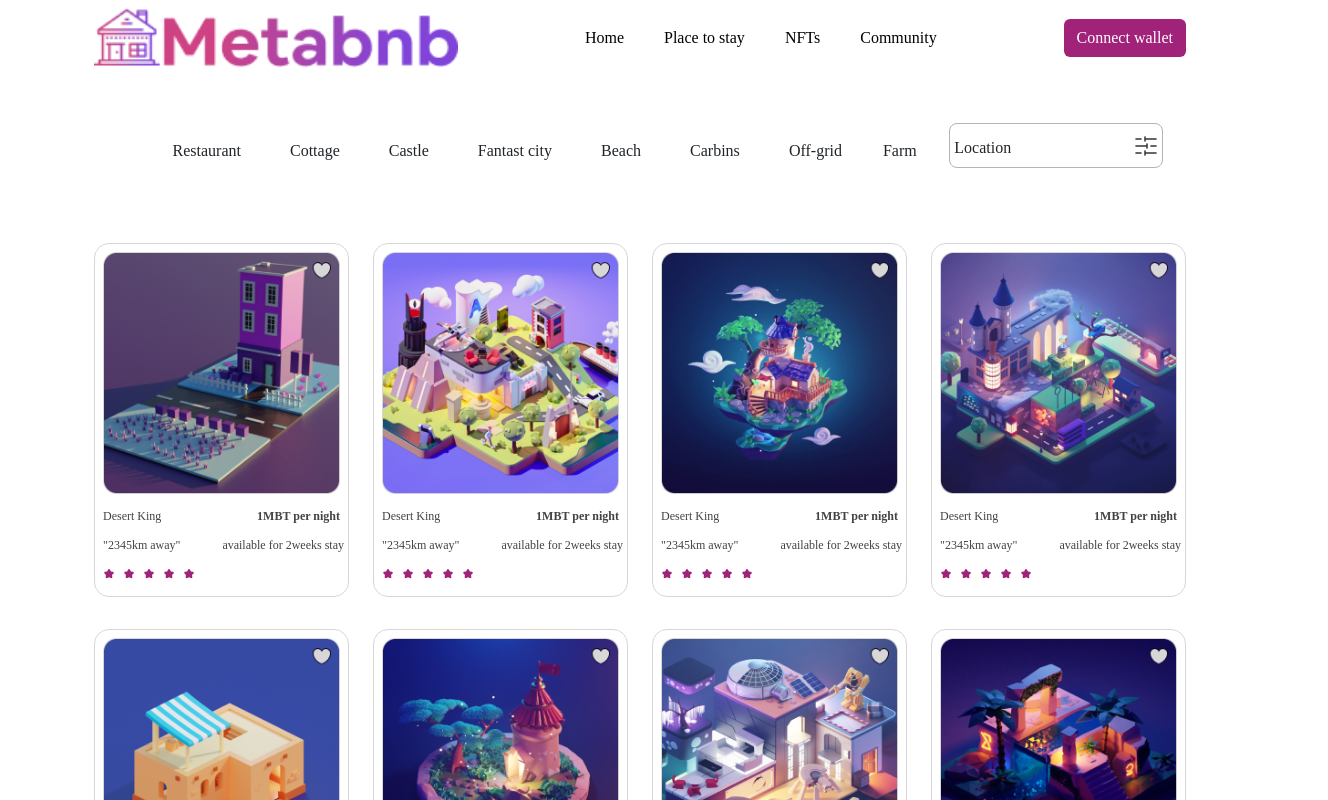
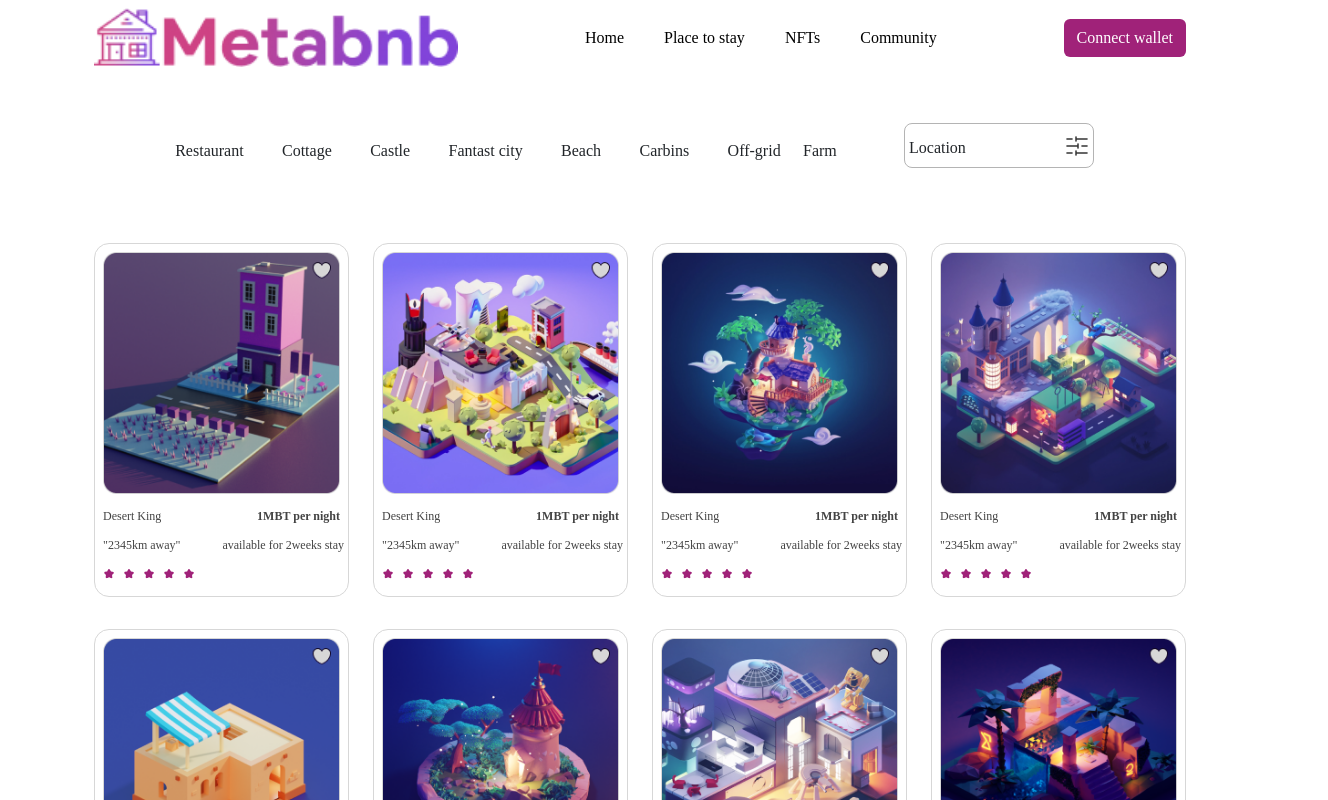
Before and after one commit to Maiqel1/hngtask3, a React (Create React App) app: page /place in a window 1280 px wide. Shown: the top 800 px of the page, 1328 px wide, since content can reach past the window. Built offline with nearby package versions, Linux system fonts and the light colour scheme; a web font is replaced by a local one.

Commit message:
fix: fixed nav on places page

```diff
--- a/src/components/PlacesNav.jsx
+++ b/src/components/PlacesNav.jsx
@@ -3,56 +3,25 @@ import  Location   from '../assets/img/location.png'
 function PlacesNav() {
 
   return (
-    <div className="container-fluid mt-5 ms-0 ms-md-5 ">
+    <div className="container mt-5 ms-0 ms-md-5 ">
          <div className=" row">
             <div className='d-flex justify-content-around  flex-wrap col-md-8 mt-3 ps-0 ps-md-5 ms-0  ms-md-5'>
-            <p className='ms-2'>Restaurant</p>
-            <p className='ms-2'>Cottage</p>
-            <p className='ms-2'>Castle</p>
-            <p className='ms-2'>Fantast city</p>
-            <p className='ms-2'>Beach</p>
-            <p className='ms-2'>Carbins</p>
-            <p className='ms-2'>Off-grid</p>
-            <p>Farm</p>
+            <p className='ms-2 ms-md-4'>Restaurant</p>
+            <p className='ms-2 ms-md-4'>Cottage</p>
+            <p className='ms-2 ms-md-4'>Castle</p>
+            <p className='ms-2 ms-md-4'>Fantast city</p>
+            <p className='ms-2 ms-md-4'>Beach</p>
+            <p className='ms-2 ms-md-4'>Carbins</p>
+            <p className='ms-2 ms-md-4'>Off-grid</p>
+            <p className='ms-2 md-md-4'>Farm</p>
             </div>
-            {/* <img src={Location} alt="" /> */}
-            <div className='d-flex justify-content-between location col-4 col-md-2 col-lg-2 w-full p-1'>
+            <div className='d-flex justify-content-between location col-4 col-md-2 col-lg-2 ms-5 w-full p-1'>
 
                     <p className='mt-2'>Location</p>
                     <i className='mt-1'> <img src={Location} className='img-fluid' alt="" /> </i>
 
-
-                {/* <input type="text" placeholder="Location" className='p-2 mb-3 col-4 col-md-5' onChange={onChange} value={location}
-
-                />
-                 */}
-                {/* <img src={location2} className='img-fluid' alt="" /> */}
-
-
             </div>
         </div>
-
-        {/* <div className=" row">
-            <section className='d-flex justify-content-around flex-wrap mt-3 col-md-7'>
-            <p className='ps-3'>Restaurant</p>
-            <p className='ps-3'>Cottage</p>
-            <p className='ps-3'>Castle</p>
-            <p className='ps-3'>Fantast city</p>
-            <p className='ps-3'>Beach</p>
-            <p className='ps-3'>Carbins</p>
-            <p className='ps-3'>Off-grid</p>
-            <p className='ps-3'>Farm</p>
-            </section>
-
-            <section className='col-md-5 me-1'>
-            <div className='d-flex justify-content-center '>
-                <input type="text" placeholder="Location" className='p-2 mb-3 col-7 col-md-4' onChange={onChange} value={location}
-
-                />
-                <i className='ms-5 ps-5 mt-1' style={{position : 'absolute'}}> <img src={Location} alt="" /> </i>
-            </div>
-            </section>
-        </div> */}
     </div>
   )
 }
--- a/src/index.css
+++ b/src/index.css
@@ -2,7 +2,7 @@
 
 *{
   font-family: Red Rose;
-  list-style: none;
+   list-style: none;
 }
 
 
@@ -149,6 +149,7 @@ background-clip: text;
 
 }
 
+
 .footer p{
   font-family: 'Red Rose';
   font-style: normal;
@@ -241,8 +242,10 @@ border-radius: 8px;
 
 
 .location p{
-  font-size: 16pxs;
+  font-size: 16px;
 }
+
+
 
 
 @media screen and (min-width: 250px) and (max-width: 790px){
```
